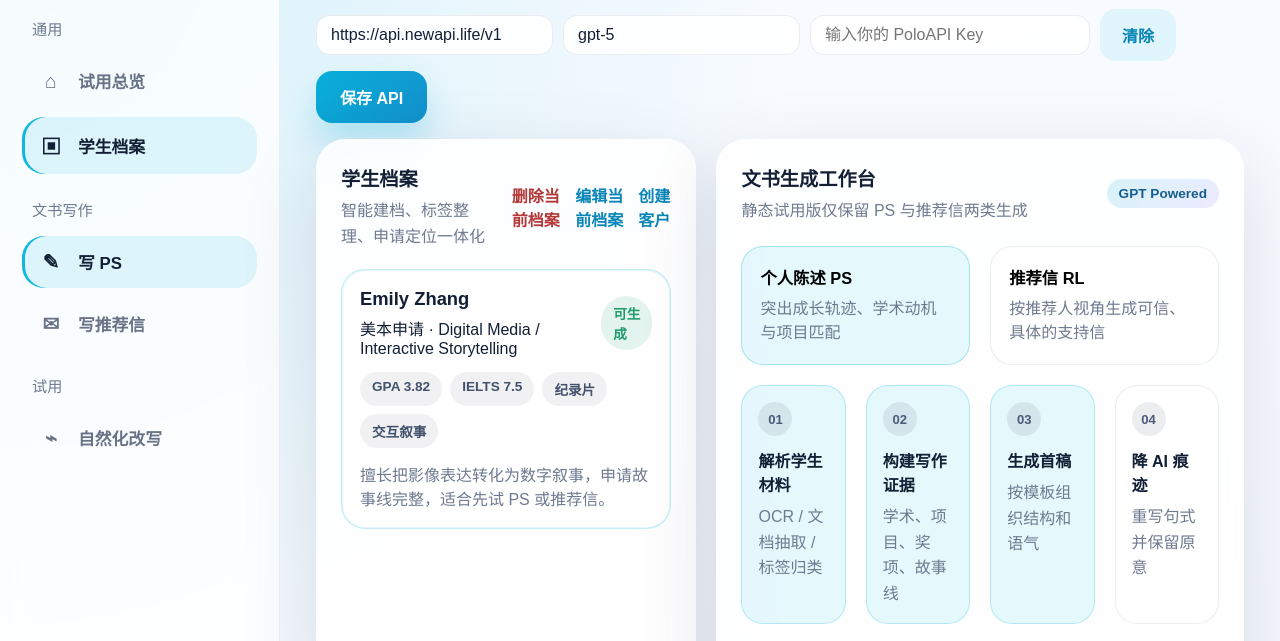
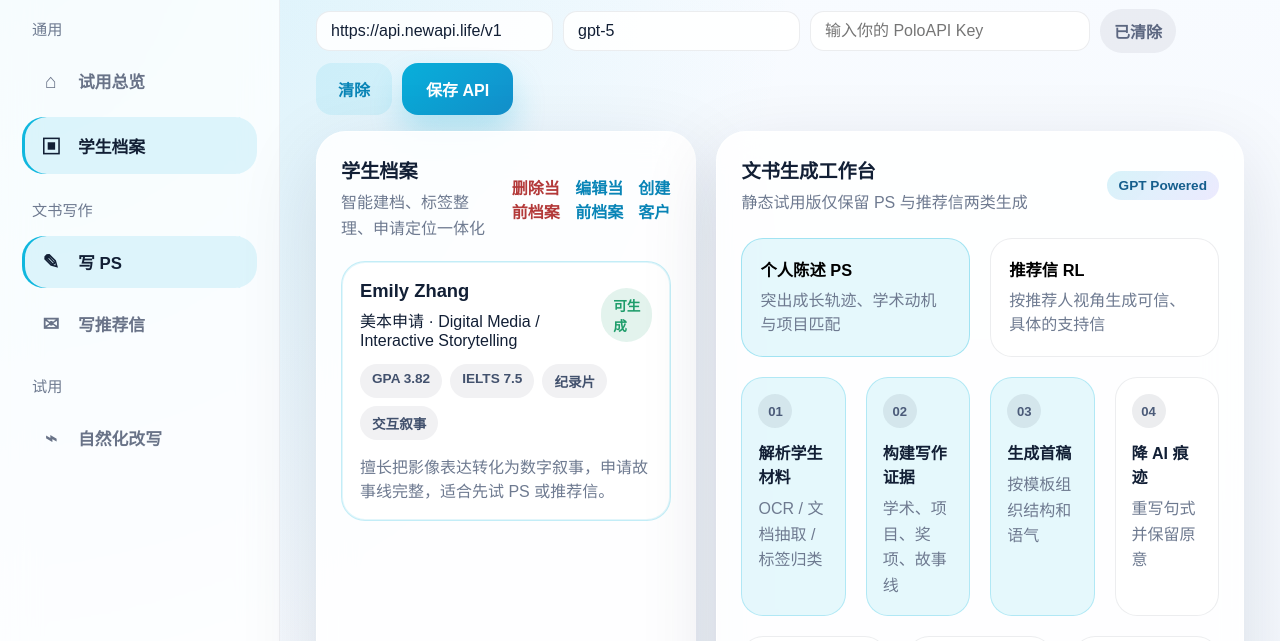
Before and after one commit to marcuszuo/zionedu, a website: page index.html in a window 1280 px wide. Both pictures are taken after a click on the button "清除". Shown: the part 83-724 px from the top of the page. Drawn offline with Linux system fonts and the light colour scheme.

Commit message:
Show API save feedback in top bar

```diff
--- a/app.js
+++ b/app.js
@@ -50,6 +50,7 @@ const apiBaseInput = document.getElementById("api-base-input");
 const apiModelInput = document.getElementById("api-model-input");
 const saveApiConfigButton = document.getElementById("save-api-config-btn");
 const clearApiConfigButton = document.getElementById("clear-api-config-btn");
+const topbarStatus = document.getElementById("topbar-status");
 const editStudentButton = document.getElementById("edit-student-btn");
 const deleteStudentButton = document.getElementById("delete-student-btn");
 const studentEditBackdrop = document.getElementById("student-edit-backdrop");
@@ -187,6 +188,8 @@ function renderApiConfig() {
   setupStatus.textContent = config.apiKey
     ? "已保存浏览器本地 API 配置，可直接生成。"
     : "未保存 API Key。静态站上线后，需要你先在本浏览器里填一次才能生成。";
+  topbarStatus.textContent = config.apiKey ? "API 已保存" : "等待保存 API";
+  saveApiConfigButton.textContent = config.apiKey ? "已保存" : "保存 API";
 }
 
 function saveApiConfig() {
@@ -196,6 +199,7 @@ function saveApiConfig() {
 
   if (!apiKey) {
     setupStatus.textContent = "请先输入 API Key。";
+    topbarStatus.textContent = "请先输入 API Key";
     return;
   }
 
@@ -205,9 +209,12 @@ function saveApiConfig() {
     setStoredValue(API_MODEL_STORAGE, model);
     renderApiConfig();
     setHeroStatus("API 配置已保存，本次试用可以直接生成。", "success");
+    topbarStatus.textContent = "API 已保存";
+    saveApiConfigButton.textContent = "已保存";
   } catch (error) {
     setupStatus.textContent = error.message || "保存失败，请检查浏览器隐私设置。";
     setHeroStatus("保存 API 配置失败。", "danger");
+    topbarStatus.textContent = "保存失败";
   }
 }
 
@@ -217,6 +224,8 @@ function clearApiConfig() {
   removeStoredValue(API_MODEL_STORAGE);
   renderApiConfig();
   setHeroStatus("已清除浏览器本地 API 配置。", "warning");
+  topbarStatus.textContent = "已清除";
+  saveApiConfigButton.textContent = "保存 API";
 }
 
 function renderInsightList(element, items) {
--- a/index.html
+++ b/index.html
@@ -62,6 +62,7 @@
             <input class="compact-input" id="api-base-input" type="text" placeholder="https://api.newapi.life/v1" />
             <input class="compact-input" id="api-model-input" type="text" placeholder="gpt-5" />
             <input class="compact-input wide" id="api-key-input" type="password" placeholder="输入你的 PoloAPI Key" />
+            <span class="topbar-status" id="topbar-status">等待保存 API</span>
             <button class="ghost-btn compact-btn" id="clear-api-config-btn">清除</button>
             <button class="primary-btn compact-btn" id="save-api-config-btn">保存 API</button>
           </div>
--- a/styles.css
+++ b/styles.css
@@ -164,6 +164,15 @@ textarea {
   align-items: center;
   gap: 10px;
   flex-wrap: wrap;
+}
+
+.topbar-status {
+  padding: 10px 14px;
+  border-radius: 999px;
+  background: rgba(18, 31, 53, 0.06);
+  color: #5c6780;
+  font-weight: 700;
+  white-space: nowrap;
 }
 
 .compact-input {
```
